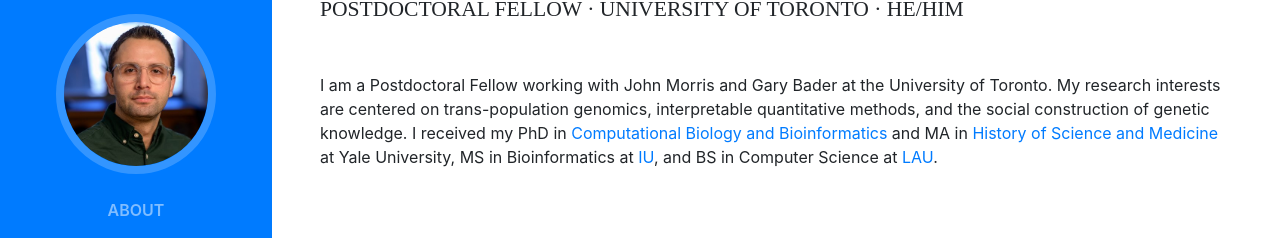
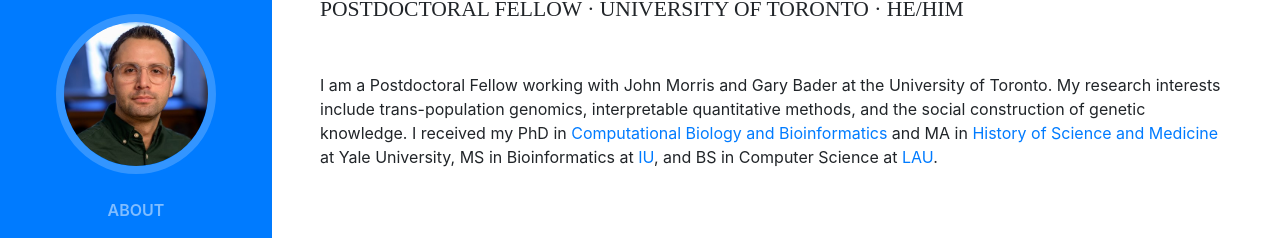
Before and after one commit to hussein-mohsen/hussein-mohsen.github.io, a website with bundled scripts: page index.html in a window 1280 px wide. Shown: the part 222-460 px from the top of the page. Built offline with nearby package versions, Linux system fonts and the light colour scheme; a web font is replaced by a local one.

Commit message:
Update index.html

```diff
--- a/index.html
+++ b/index.html
@@ -65,7 +65,7 @@
           </h1>
           <div class="subheading mb-5">Postdoctoral Fellow · University of Toronto · He/him
           </div>
-          <p class="mb-5">I am a Postdoctoral Fellow working with John Morris and Gary Bader at the University of Toronto. My research interests are centered on trans-population genomics, interpretable quantitative methods, and the social construction of genetic knowledge. I received my PhD in <a href="https://cbb.yale.edu/" target="_blank"> Computational Biology and Bioinformatics</a> and MA in <a href="https://hshm.yale.edu/graduate-studies" target="_blank">History of Science and Medicine</a> at Yale University, MS in Bioinformatics at <a href="https://www.sice.indiana.edu/" target="_blank">IU</a>, and BS in Computer Science at <a href="http://sas.lau.edu.lb/csm/" target="_blank"> LAU</a>.
+          <p class="mb-5">I am a Postdoctoral Fellow working with John Morris and Gary Bader at the University of Toronto. My research interests include trans-population genomics, interpretable quantitative methods, and the social construction of genetic knowledge. I received my PhD in <a href="https://cbb.yale.edu/" target="_blank"> Computational Biology and Bioinformatics</a> and MA in <a href="https://hshm.yale.edu/graduate-studies" target="_blank">History of Science and Medicine</a> at Yale University, MS in Bioinformatics at <a href="https://www.sice.indiana.edu/" target="_blank">IU</a>, and BS in Computer Science at <a href="http://sas.lau.edu.lb/csm/" target="_blank"> LAU</a>.
           <br /> <br />
 
           </p>
```
